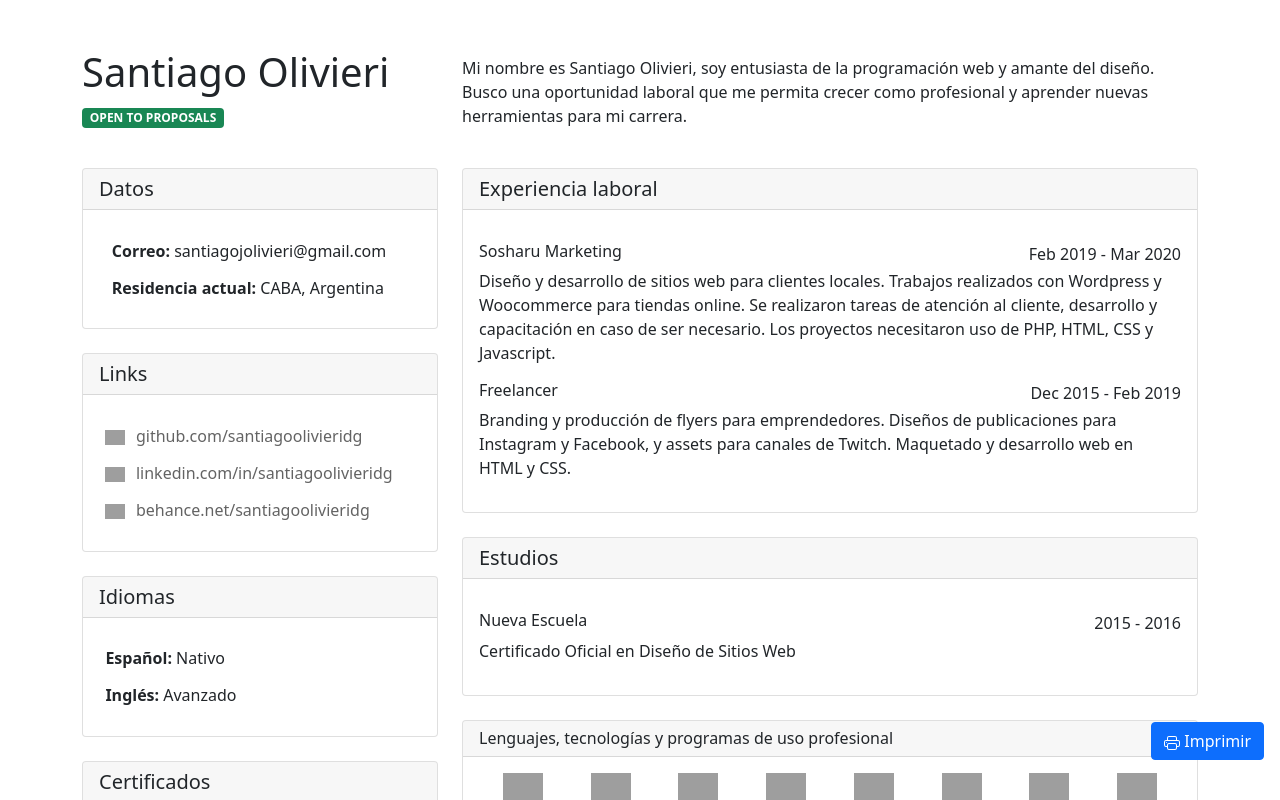
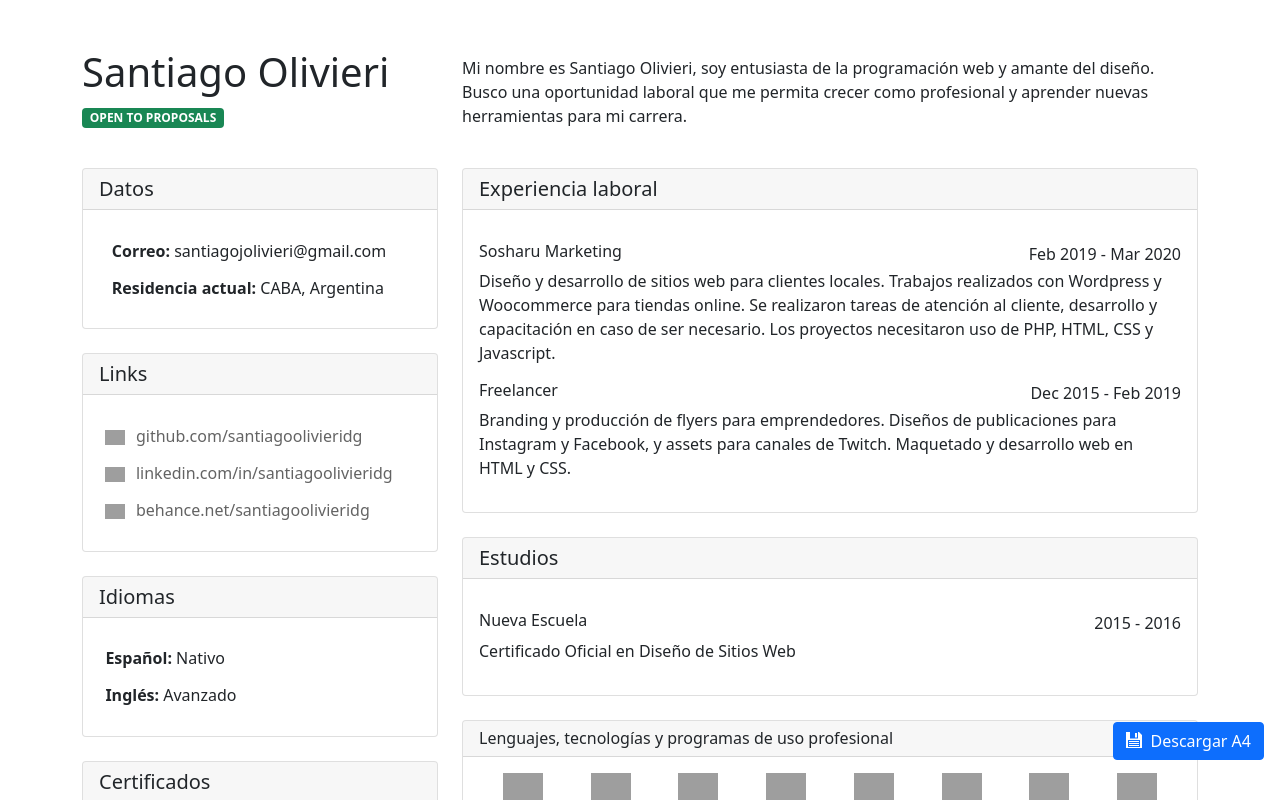
Before and after one commit to santiagoolivieridg/cv-olivieri, a plain HTML site: page index.html in a window 1280 px wide. Shown: the top 800 px of the page. Drawn offline with nearby package versions, Linux system fonts and the light colour scheme; grey boxes are pictures that could not be loaded.

Commit message:
Add files via upload

```diff
--- a/assets/css/main.scss
+++ b/assets/css/main.scss
@@ -23,3 +23,14 @@ img[src="https://pbs.twimg.com/profile_images/1259719811296309249/um6CLRiM_400x4
   right: 1em;
   bottom: 2.5em;
 }
+
+.svg {
+  width: 1em;
+  height: 1em;
+  margin-bottom: .3em;
+  margin-right: .3em;
+}
+
+.svg path {
+  fill: #fff;
+}
--- a/index.html
+++ b/index.html
@@ -187,26 +187,12 @@
       <a
         role="button"
         class="btn btn-primary float d-print-none"
-        onclick="{window.print()}"
+        href="assets/resume/cv-spanish.pdf"
+        target="_blank"
       >
-        <svg
-          width="1em"
-          height="1em"
-          viewBox="0 0 16 16"
-          class="bi bi-printer"
-          fill="currentColor"
-          xmlns="http://www.w3.org/2000/svg"
-        >
-          <path
-            d="M11 2H5a1 1 0 0 0-1 1v2H3V3a2 2 0 0 1 2-2h6a2 2 0 0 1 2 2v2h-1V3a1 1 0 0 0-1-1zm3 4H2a1 1 0 0 0-1 1v3a1 1 0 0 0 1 1h1v1H2a2 2 0 0 1-2-2V7a2 2 0 0 1 2-2h12a2 2 0 0 1 2 2v3a2 2 0 0 1-2 2h-1v-1h1a1 1 0 0 0 1-1V7a1 1 0 0 0-1-1z"
-          />
-          <path
-            fill-rule="evenodd"
-            d="M11 9H5a1 1 0 0 0-1 1v3a1 1 0 0 0 1 1h6a1 1 0 0 0 1-1v-3a1 1 0 0 0-1-1zM5 8a2 2 0 0 0-2 2v3a2 2 0 0 0 2 2h6a2 2 0 0 0 2-2v-3a2 2 0 0 0-2-2H5z"
-          />
-          <path d="M3 7.5a.5.5 0 1 1-1 0 .5.5 0 0 1 1 0z" />
+      <svg class="svg" enable-background="new 0 0 32 32" version="1.1" viewBox="0 0 32 32" xml:space="preserve" xmlns="http://www.w3.org/2000/svg" xmlns:cc="http://creativecommons.org/ns#" xmlns:dc="http://purl.org/dc/elements/1.1/" xmlns:inkscape="http://www.inkscape.org/namespaces/inkscape" xmlns:rdf="http://www.w3.org/1999/02/22-rdf-syntax-ns#" xmlns:sodipodi="http://sodipodi.sourceforge.net/DTD/sodipodi-0.dtd" xmlns:svg="http://www.w3.org/2000/svg"><g><rect fill="none" height="32" width="32"/></g><g id="floppy_x5F_disk"><path d="M26,18H6v2h20V18z M26,22H6v2h20V22z M26,26H6v2h20V26z M26,0h-2v13H8V0H0v32h32V6L26,0z M28,30H4V16h24V30z M22,2h-4v9h4   V2z"/></g></svg>
         </svg>
-        Imprimir</a
+        Descargar A4</a
       >
     </div>
 
```
Also changed, not shown: assets/css/main.css, 3 other files.
